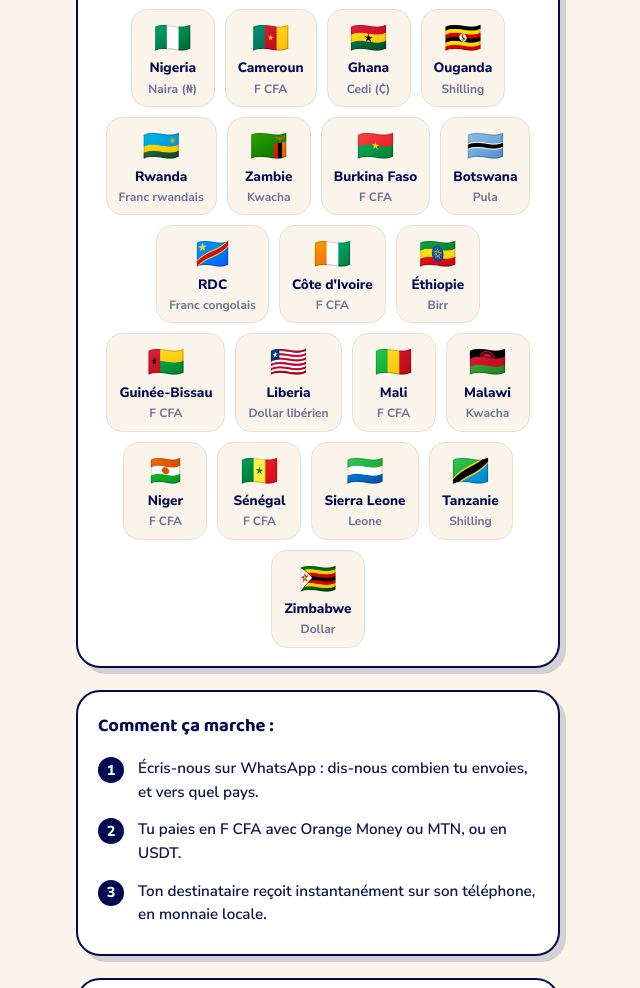
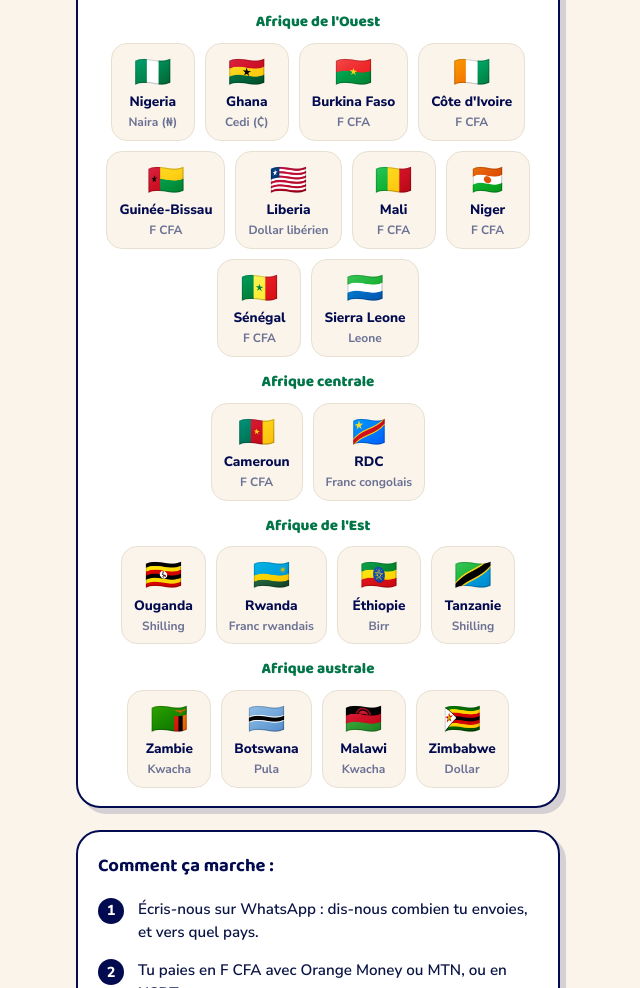
Before and after one commit to amamoudou96-lab/groupe-whatsapp-import, a plain HTML site: page index.html in a window 1280 px wide. Shown: the part 1031-2019 px from the top of the page, without its empty margins (322-962 px from the left). Drawn offline with Linux system fonts and the light colour scheme.

Commit message:
Mboapay : regroupe les pays par région dans « Nous envoyons dans ces pays » (Ouest, centrale, Est, australe)

```diff
--- a/index.html
+++ b/index.html
@@ -104,6 +104,7 @@ src="https://www.facebook.com/tr?id=1828137934892724&ev=PageView&noscript=1"
   .scene-legende { text-align: center; color: var(--gris); font-weight: 600; font-size: .9rem; margin: 10px 0 0; }
   .drapeaux { background: #ffffff; border: 2px solid var(--navy); border-radius: var(--rayon); box-shadow: 6px 6px 0 rgba(2,11,80,.15); padding: 16px 14px 18px; margin-bottom: 22px; animation: entree3d .7s cubic-bezier(.2,.7,.3,1.15) .6s backwards; }
   .drapeaux-titre { font-family: "Baloo 2", sans-serif; color: var(--navy); font-size: 1.05rem; font-weight: 800; margin-bottom: 12px; }
+  .drapeaux-groupe { font-family: "Baloo 2", sans-serif; color: var(--vert-logo-fonce); font-size: .95rem; font-weight: 800; margin: 14px 0 8px; }
   .drapeaux-liste { display: flex; flex-wrap: wrap; justify-content: center; gap: 10px; }
   .drapeau { display: flex; flex-direction: column; align-items: center; gap: 1px; background: var(--creme); border: 1.5px solid var(--bord); border-radius: 16px; padding: 10px 12px 8px; min-width: 84px; }
   .drapeau-icone { font-size: 1.9rem; line-height: 1.2; }
@@ -205,26 +206,36 @@ src="https://www.facebook.com/tr?id=1828137934892724&ev=PageView&noscript=1"
 
 <div class="drapeaux">
   <p class="drapeaux-titre">Nous envoyons dans ces pays</p>
+  <p class="drapeaux-groupe">Afrique de l'Ouest</p>
   <div class="drapeaux-liste">
     <span class="drapeau"><span class="drapeau-icone">🇳🇬</span><span class="drapeau-nom">Nigeria</span><span class="drapeau-monnaie">Naira (₦)</span></span>
-    <span class="drapeau"><span class="drapeau-icone">🇨🇲</span><span class="drapeau-nom">Cameroun</span><span class="drapeau-monnaie">F CFA</span></span>
     <span class="drapeau"><span class="drapeau-icone">🇬🇭</span><span class="drapeau-nom">Ghana</span><span class="drapeau-monnaie">Cedi (₵)</span></span>
-    <span class="drapeau"><span class="drapeau-icone">🇺🇬</span><span class="drapeau-nom">Ouganda</span><span class="drapeau-monnaie">Shilling</span></span>
-    <span class="drapeau"><span class="drapeau-icone">🇷🇼</span><span class="drapeau-nom">Rwanda</span><span class="drapeau-monnaie">Franc rwandais</span></span>
-    <span class="drapeau"><span class="drapeau-icone">🇿🇲</span><span class="drapeau-nom">Zambie</span><span class="drapeau-monnaie">Kwacha</span></span>
     <span class="drapeau"><span class="drapeau-icone">🇧🇫</span><span class="drapeau-nom">Burkina Faso</span><span class="drapeau-monnaie">F CFA</span></span>
-    <span class="drapeau"><span class="drapeau-icone">🇧🇼</span><span class="drapeau-nom">Botswana</span><span class="drapeau-monnaie">Pula</span></span>
-    <span class="drapeau"><span class="drapeau-icone">🇨🇩</span><span class="drapeau-nom">RDC</span><span class="drapeau-monnaie">Franc congolais</span></span>
     <span class="drapeau"><span class="drapeau-icone">🇨🇮</span><span class="drapeau-nom">Côte d'Ivoire</span><span class="drapeau-monnaie">F CFA</span></span>
-    <span class="drapeau"><span class="drapeau-icone">🇪🇹</span><span class="drapeau-nom">Éthiopie</span><span class="drapeau-monnaie">Birr</span></span>
     <span class="drapeau"><span class="drapeau-icone">🇬🇼</span><span class="drapeau-nom">Guinée-Bissau</span><span class="drapeau-monnaie">F CFA</span></span>
     <span class="drapeau"><span class="drapeau-icone">🇱🇷</span><span class="drapeau-nom">Liberia</span><span class="drapeau-monnaie">Dollar libérien</span></span>
     <span class="drapeau"><span class="drapeau-icone">🇲🇱</span><span class="drapeau-nom">Mali</span><span class="drapeau-monnaie">F CFA</span></span>
-    <span class="drapeau"><span class="drapeau-icone">🇲🇼</span><span class="drapeau-nom">Malawi</span><span class="drapeau-monnaie">Kwacha</span></span>
     <span class="drapeau"><span class="drapeau-icone">🇳🇪</span><span class="drapeau-nom">Niger</span><span class="drapeau-monnaie">F CFA</span></span>
     <span class="drapeau"><span class="drapeau-icone">🇸🇳</span><span class="drapeau-nom">Sénégal</span><span class="drapeau-monnaie">F CFA</span></span>
     <span class="drapeau"><span class="drapeau-icone">🇸🇱</span><span class="drapeau-nom">Sierra Leone</span><span class="drapeau-monnaie">Leone</span></span>
+  </div>
+  <p class="drapeaux-groupe">Afrique centrale</p>
+  <div class="drapeaux-liste">
+    <span class="drapeau"><span class="drapeau-icone">🇨🇲</span><span class="drapeau-nom">Cameroun</span><span class="drapeau-monnaie">F CFA</span></span>
+    <span class="drapeau"><span class="drapeau-icone">🇨🇩</span><span class="drapeau-nom">RDC</span><span class="drapeau-monnaie">Franc congolais</span></span>
+  </div>
+  <p class="drapeaux-groupe">Afrique de l'Est</p>
+  <div class="drapeaux-liste">
+    <span class="drapeau"><span class="drapeau-icone">🇺🇬</span><span class="drapeau-nom">Ouganda</span><span class="drapeau-monnaie">Shilling</span></span>
+    <span class="drapeau"><span class="drapeau-icone">🇷🇼</span><span class="drapeau-nom">Rwanda</span><span class="drapeau-monnaie">Franc rwandais</span></span>
+    <span class="drapeau"><span class="drapeau-icone">🇪🇹</span><span class="drapeau-nom">Éthiopie</span><span class="drapeau-monnaie">Birr</span></span>
     <span class="drapeau"><span class="drapeau-icone">🇹🇿</span><span class="drapeau-nom">Tanzanie</span><span class="drapeau-monnaie">Shilling</span></span>
+  </div>
+  <p class="drapeaux-groupe">Afrique australe</p>
+  <div class="drapeaux-liste">
+    <span class="drapeau"><span class="drapeau-icone">🇿🇲</span><span class="drapeau-nom">Zambie</span><span class="drapeau-monnaie">Kwacha</span></span>
+    <span class="drapeau"><span class="drapeau-icone">🇧🇼</span><span class="drapeau-nom">Botswana</span><span class="drapeau-monnaie">Pula</span></span>
+    <span class="drapeau"><span class="drapeau-icone">🇲🇼</span><span class="drapeau-nom">Malawi</span><span class="drapeau-monnaie">Kwacha</span></span>
     <span class="drapeau"><span class="drapeau-icone">🇿🇼</span><span class="drapeau-nom">Zimbabwe</span><span class="drapeau-monnaie">Dollar</span></span>
   </div>
 </div>
```
